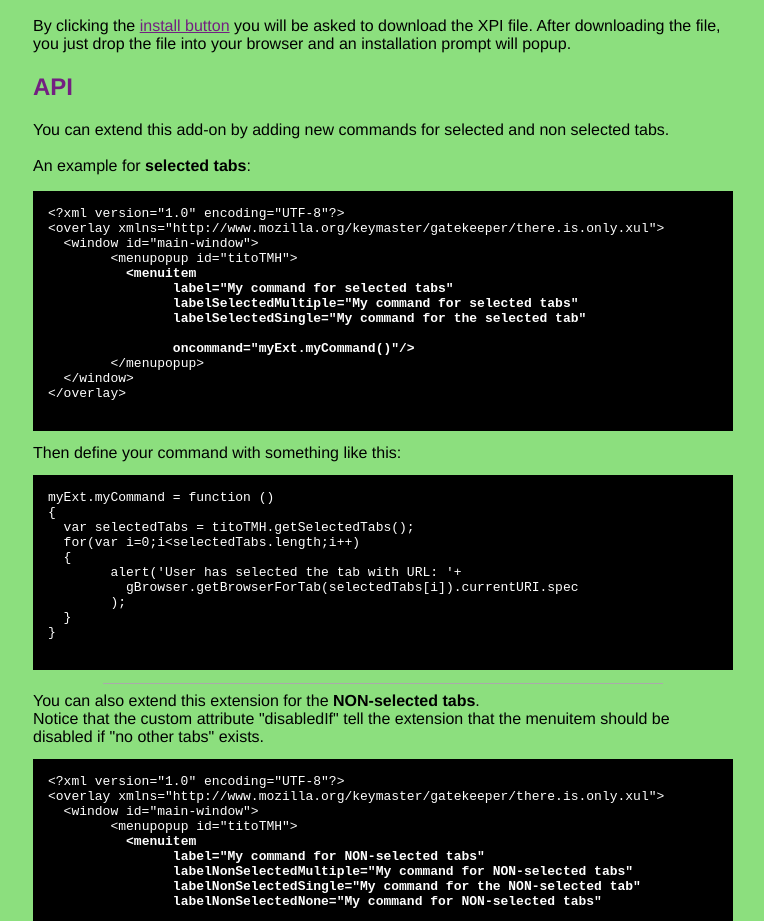
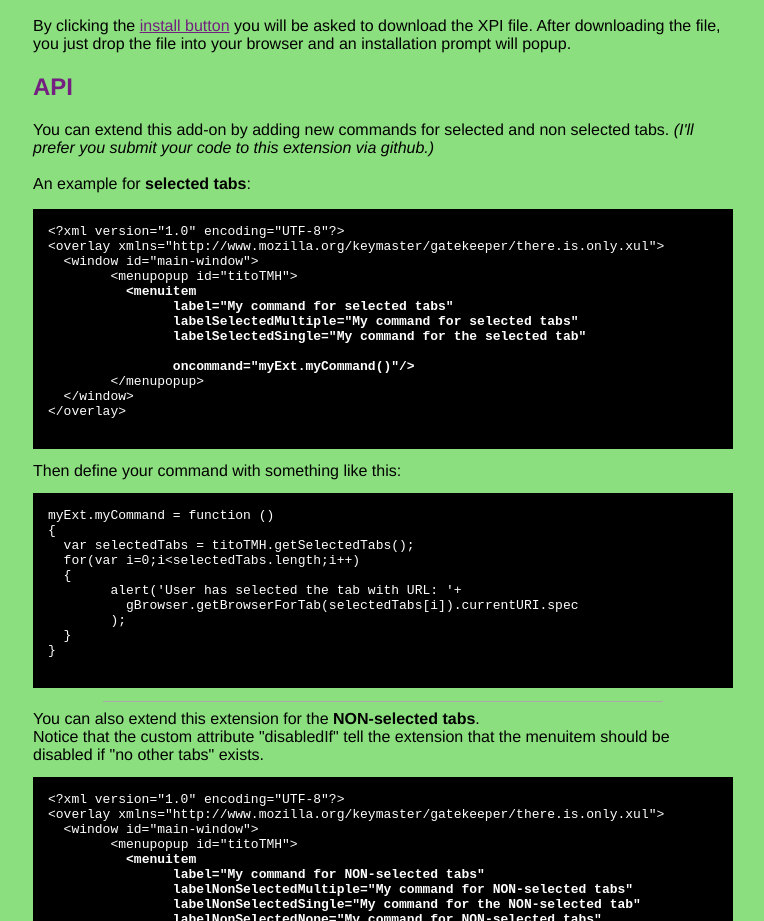
Before and after one commit to titoBouzout/seamonkey-tab-multiple-handler, a plain HTML site: page index.html in a window 1280 px wide. Shown: the part 1016-1937 px from the top of the page, without its empty margins (257-1021 px from the left). Drawn offline with Linux system fonts and the light colour scheme.

Commit message:
tell developers I will prefer changes included into this add-on

```diff
--- a/index.html
+++ b/index.html
@@ -77,7 +77,7 @@ Usage is very simple, you just click and hold your mouse a little bit, the selec
 
 <h2>API</h2>
 <p>
-  You can extend this add-on by adding new commands for selected and non selected tabs.<br/>
+  You can extend this add-on by adding new commands for selected and non selected tabs. <i>(I'll prefer you submit your code to this extension via github.)</i><br/>
   <br/>
 
   An example for <b>selected tabs</b>:
```
